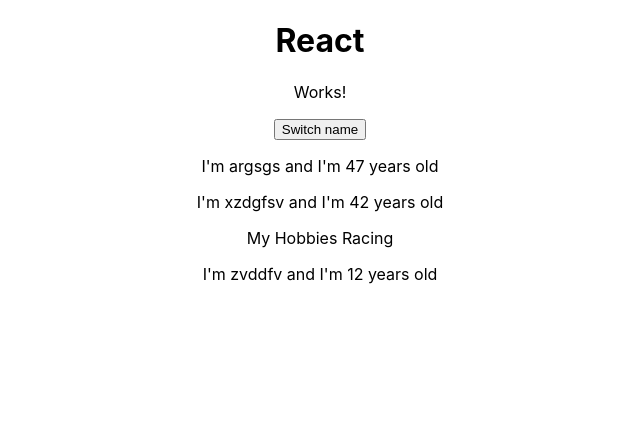
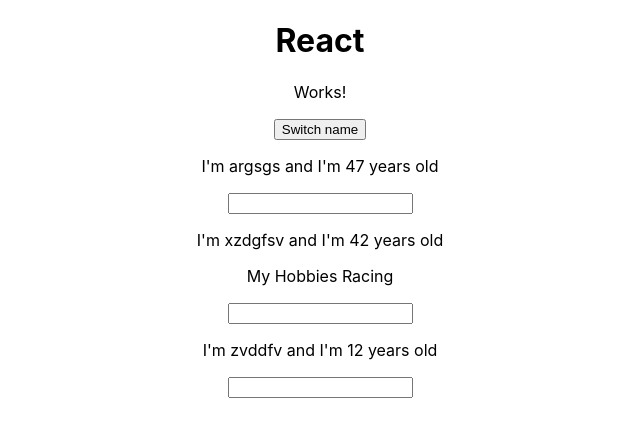
Before and after one commit to ZoltanKassai/Reactjs-sandbox, a React (Create React App) app: page / in a window 1280 px wide. Shown: the top 436 px of the page, without its empty margins (320-960 px from the left). Built offline with nearby package versions, Linux system fonts and the light colour scheme.

Commit message:
input field

```diff
--- a/src/App.js
+++ b/src/App.js
@@ -5,20 +5,30 @@
 class App extends Component {
     state = {
         persons: [
-            {name:'argsgs', age:'47'},
-            {name:'xzdgfsv', age:'42'},
-            {name:'zvddfv', age:'12'}
+            {name:'argsgs', age:47},
+            {name:'xzdgfsv', age:42},
+            {name:'zvddfv', age:12}
         ],
         otherState: 'some other value'
     }
 
     switchNameHandler = (newName) => {
-        console.log('Was clicked');
+        //console.log('Was clicked');
         this.setState( {
             persons: [
-                {name:newName, age:'147'},
-                {name:'dfgs', age:'142'},
-                {name:'xfvbfv', age:'112'}
+                {name:newName, age:147},
+                {name:'dfgs', age:142},
+                {name:'xfvbfv', age:112}
+            ]
+        })
+    }
+
+    nameChangeHandler = (event) => {
+        this.setState( {
+            persons: [
+                {name:'dvzxv', age:147},
+                {name: event.target.value, age:142},
+                {name:'xfvbfv', age:112}
             ]
         })
     }
@@ -37,6 +47,7 @@
                   name={this.state.persons[1].name}
                   age={this.state.persons[1].age}
                   click={this.switchNameHandler.bind(this, 'Yoyya!')}
+                  changed={this.nameChangeHandler}
               >
                   My Hobbies Racing
               </Person>
--- a/src/Person/Person.js
+++ b/src/Person/Person.js
@@ -5,6 +5,7 @@
         <div>
             <p onClick={props.click}>I'm {props.name} and I'm {props.age} years old</p>
             <p> {props.children} </p>
+            <input type='text' onChange={props.changed}/>
         </div>
     )
 };
```
